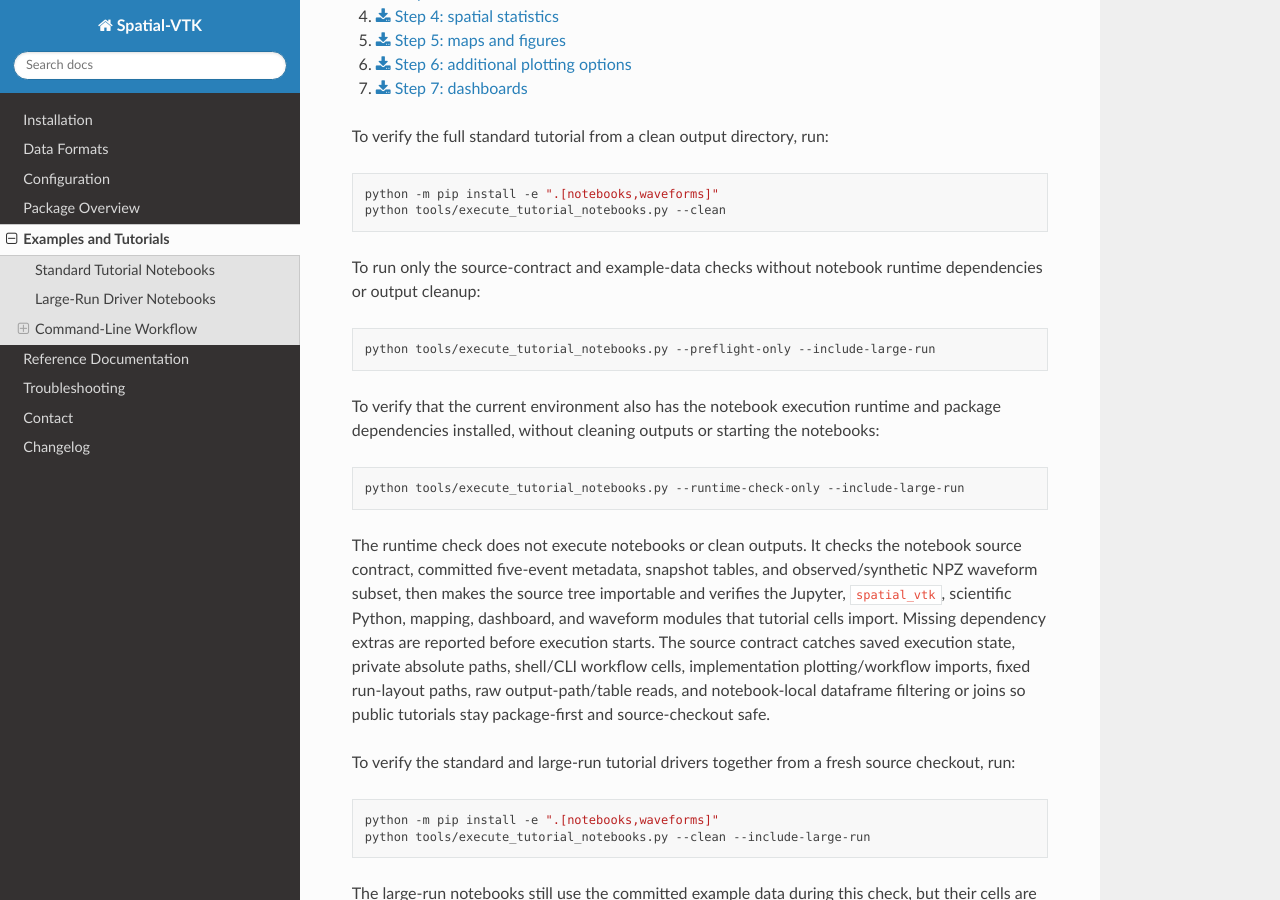
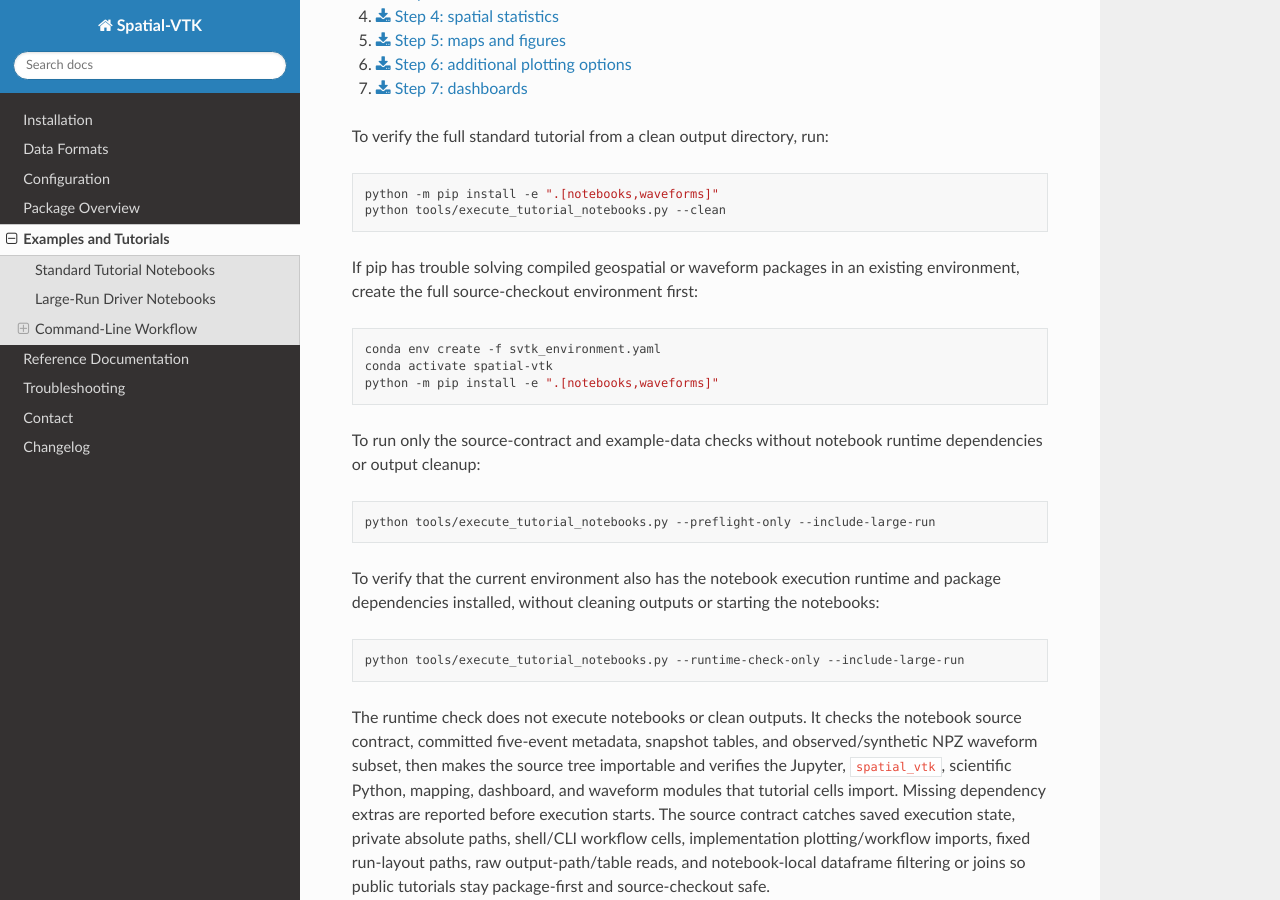
Before and after one commit to bcbirkel/spatial-vtk, a Sphinx documentation site: the page built from docs/examples/index.rst, in a window 1280 px wide and 900 px high, scrolled down 513 px. Built offline with Sphinx 7.4.7 and the Read the Docs theme 3.1.0, drawn with Linux system fonts in a browser that asks for light colours.

```diff
--- a/docs/examples/index.rst
+++ b/docs/examples/index.rst
@@ -28,6 +28,15 @@ To verify the full standard tutorial from a clean output directory, run:
 
    python -m pip install -e ".[notebooks,waveforms]"
    python tools/execute_tutorial_notebooks.py --clean
+
+If pip has trouble solving compiled geospatial or waveform packages in an
+existing environment, create the full source-checkout environment first:
+
+.. code-block:: bash
+
+   conda env create -f svtk_environment.yaml
+   conda activate spatial-vtk
+   python -m pip install -e ".[notebooks,waveforms]"
 
 To run only the source-contract and example-data checks without notebook
 runtime dependencies or output cleanup:
```
Also changed, not shown: README.md (+3 -0 lines), docs/examples/large_run/README.md (+9 -0 lines), 2 other files.
